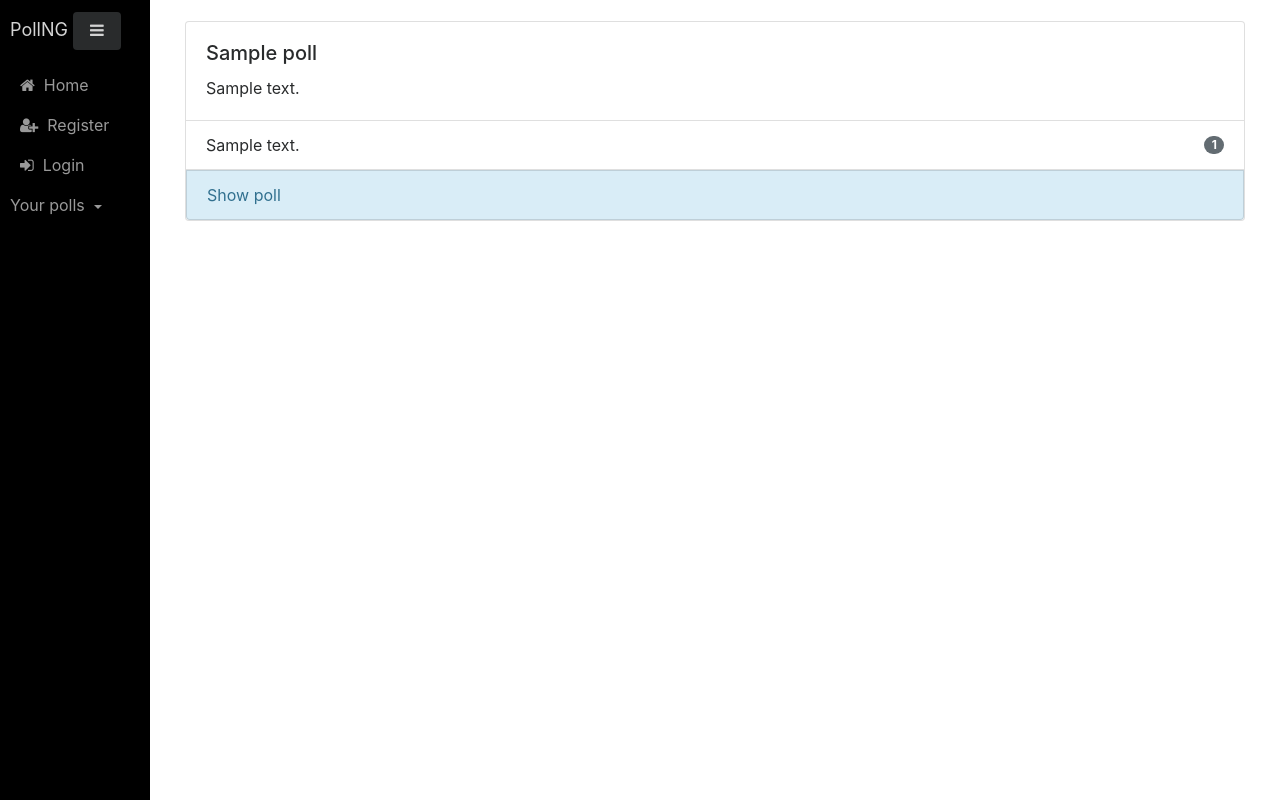
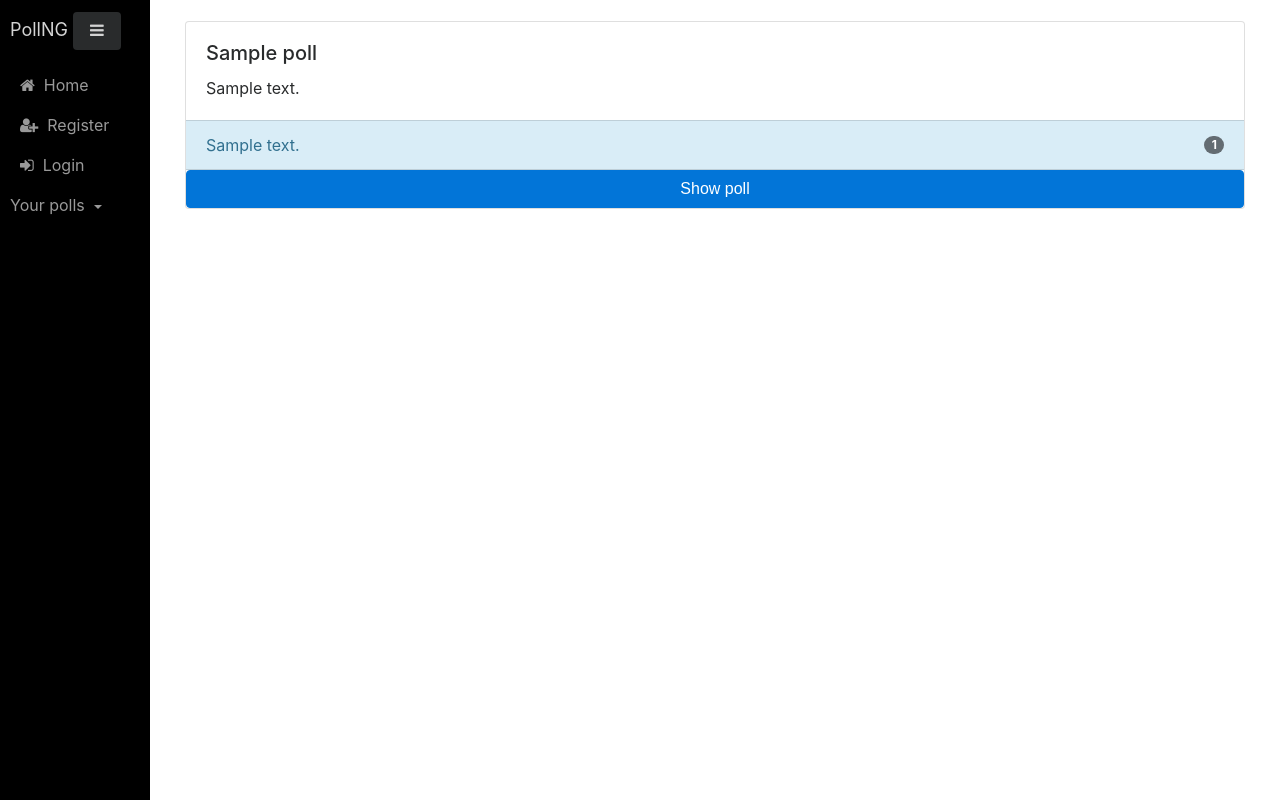
Before and after one commit to 6E006B/dynamic_vote, a Django app: template dynamic_vote/voting/templates/polls.html in a window 1280 px wide. Run offline with Django 3.2, Linux system fonts and the light colour scheme; the template is opened without the code that fills it: values that come from a table or form of the project are taken from there, others are empty; tables that the repository leaves empty hold one stand-in row (values such as "Sample post"); some libraries are stand-ins or nearby versions.

Commit message:
make show polls a button instead of link

```diff
--- a/dynamic_vote/voting/templates/polls.html
+++ b/dynamic_vote/voting/templates/polls.html
@@ -13,13 +13,13 @@
             </div>
             <ul class="list-group list-group-flush">
             {% for option in poll.get_top_voted_options %}
-                <li class="list-group-item justify-content-between">
+                <li class="list-group-item list-group-item-info justify-content-between">
                     {{option.text}}
                     <span class="badge badge-default badge-pill">{{option.num_votes}}</span>
                 </li>
             {% endfor %}
             </ul>
-            <a href="{% url 'poll' id=poll.id %}" class="list-group-item list-group-item-action list-group-item-info btn-block">Show poll</a>
+            <button onclick="document.location = '{% url 'poll' id=poll.id %}';" class="btn btn-primary btn-block">Show poll</button>
         </div>
     </div>
     {% endfor %}
```
